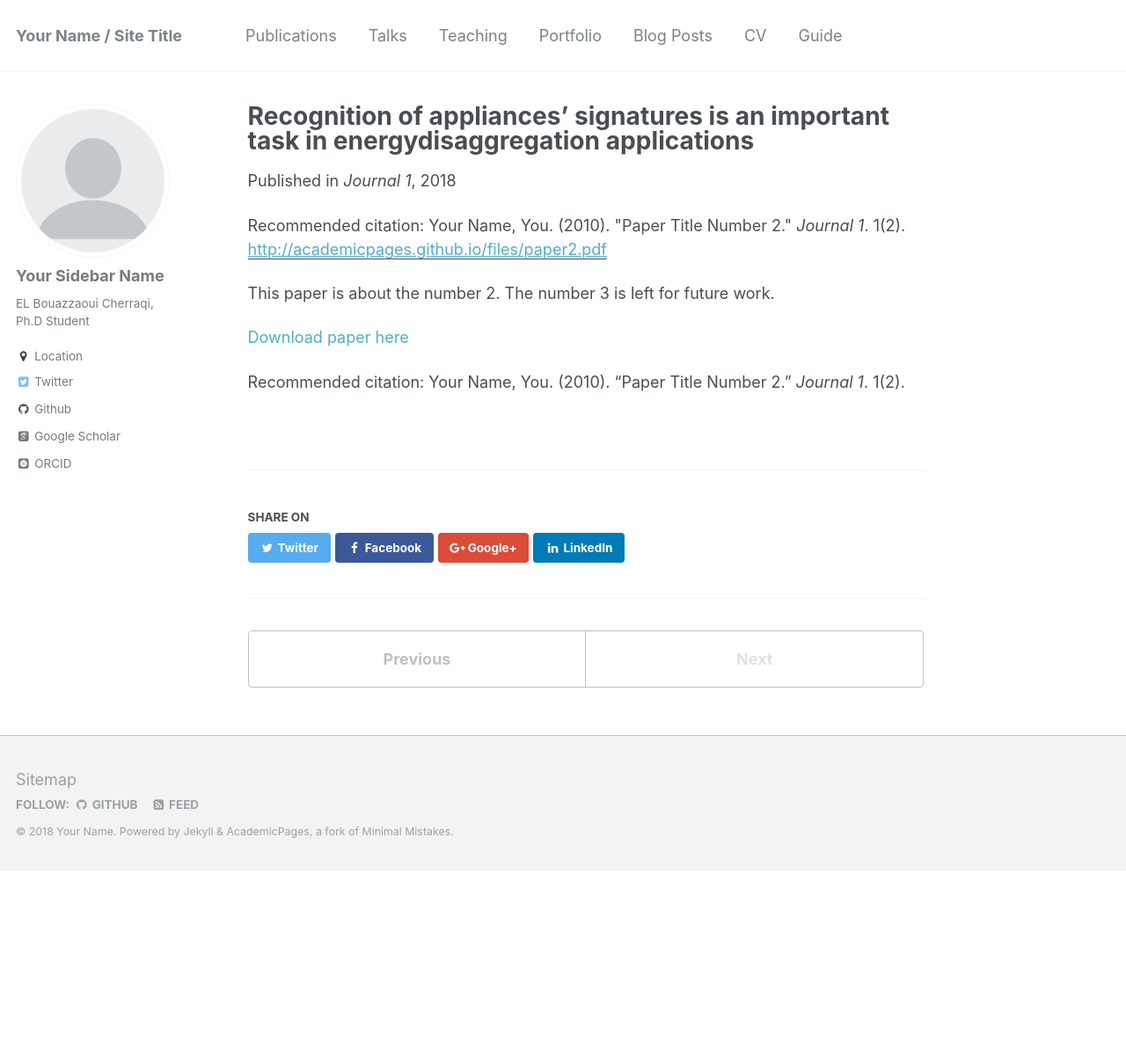
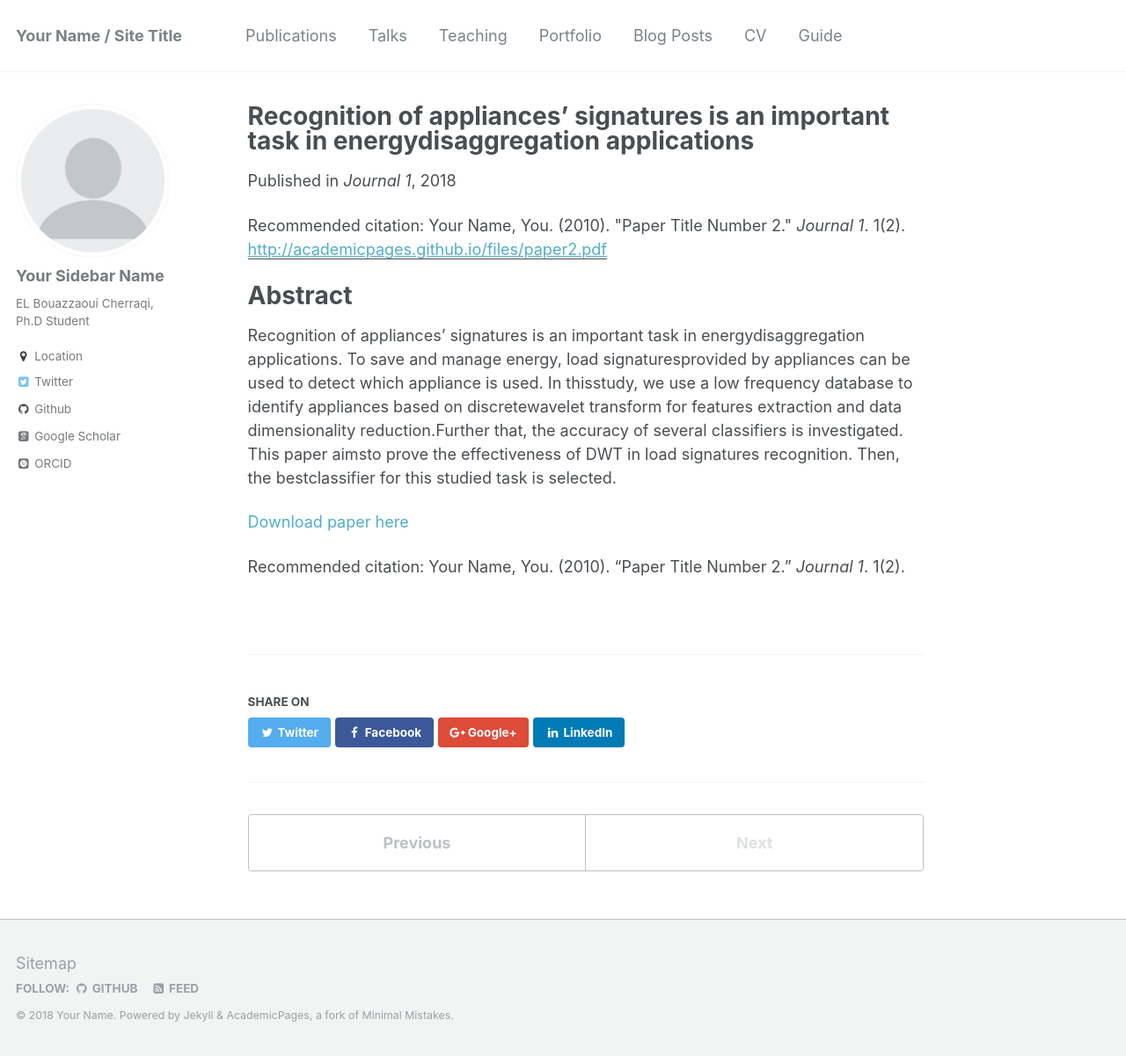
Before and after one commit to Cherrraqi/aca, a Jekyll site: the page built from _publications/2010-10-01-paper-title-number-2.md, in a window 1280 px wide and 1201 px high. Shown: the whole window at 88% size. Built offline with Jekyll 4.4.1, drawn with Linux system fonts in a browser that asks for light colours; some web fonts are replaced.

Commit message:
Update 2010-10-01-paper-title-number-2.md

```diff
--- a/_publications/2010-10-01-paper-title-number-2.md
+++ b/_publications/2010-10-01-paper-title-number-2.md
@@ -8,7 +8,9 @@ venue: 'Journal 1'
 paperurl: 'http://academicpages.github.io/files/paper2.pdf'
 citation: 'Your Name, You. (2010). &quot;Paper Title Number 2.&quot; <i>Journal 1</i>. 1(2).'
 ---
-This paper is about the number 2. The number 3 is left for future work.
+Abstract
+=======
+Recognition of appliances’ signatures is an important task in energydisaggregation  applications.  To  save  and  manage  energy,  load  signaturesprovided  by  appliances  can  be  used  to  detect  which  appliance  is  used.  In  thisstudy, we use a low frequency database to identify appliances based on discretewavelet  transform  for  features  extraction  and  data  dimensionality  reduction.Further that, the accuracy of several classifiers is investigated. This paper aimsto prove the effectiveness of DWT in load signatures recognition. Then, the bestclassifier for this studied task is selected.
 
 [Download paper here](http://academicpages.github.io/files/paper2.pdf)
 
```
